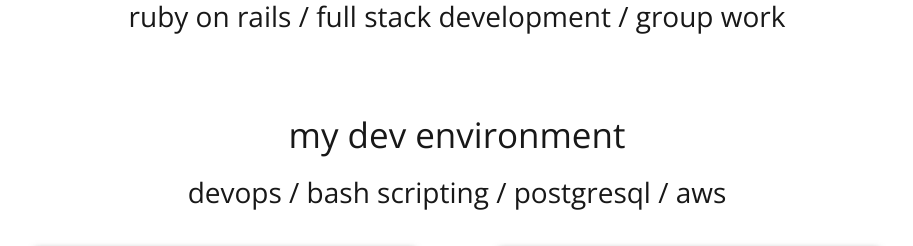
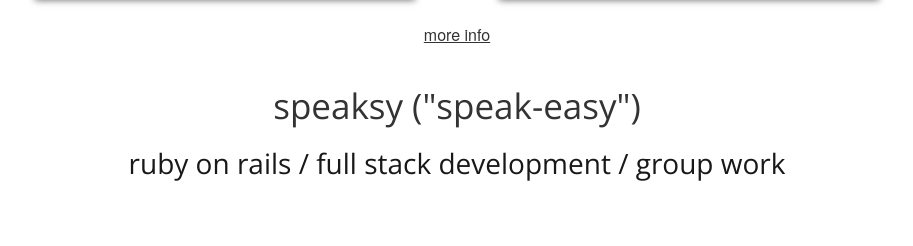
Before and after one commit to yaboicree/blogfolio, a Rails app: page / in a window 1280 px wide. Shown: the part 4368-4614 px from the top of the page, without its empty margins (183-1096 px from the left). Run offline with Rails 7, Linux system fonts and the light colour scheme; style sheets or scripts are compiled from the project's sources; some libraries are stand-ins or nearby versions.

Commit message:
Added more info tags

```diff
--- a/app/views/pages/index.html.erb
+++ b/app/views/pages/index.html.erb
@@ -31,6 +31,12 @@
 			<li class="seven columns ">working in an agile team environment</li>
 		</row>
 	</ul>
+</div>
+
+<div class="more-info">
+	<a>
+		more info
+	</a>
 </div>
 
 <br>
@@ -76,6 +82,12 @@
 			<li class="seven columns ">working in an flexible agile/scrum-esque team environment</li>
 		</row>
 	</ul>
+</div>
+
+<div class="more-info">
+	<a>
+		more info
+	</a>
 </div>
 
 <br>
@@ -135,7 +147,7 @@
 
 <div class="more-info">
 	<a>
-		More info
+		more info
 	</a>
 </div>
 
@@ -195,6 +207,12 @@
 	</ul>
 </div>
 
+<div class="more-info">
+	<a>
+		more info
+	</a>
+</div>
+
 <br>
 
 
@@ -229,6 +247,12 @@
 			<li class="seven columns ">todo: description of project task</li>
 		</row>
 	</ul>
+</div>
+
+<div class="more-info">
+	<a>
+		more info
+	</a>
 </div>
 
 <br>
@@ -311,6 +335,12 @@
 	</ul>
 </div>
 
+<div class="more-info">
+	<a>
+		more info
+	</a>
+</div>
+
 <br>
 
 <!-- eecs 183 final project -->
@@ -353,6 +383,12 @@
 			<li class="seven columns ">Github use on a team project</li>
 		</row>
 	</ul>
+</div>
+
+<div class="more-info">
+	<a>
+		more info
+	</a>
 </div>
 
 <br>
@@ -400,6 +436,12 @@
 			<li class="seven columns ">worked with sporadic internet access, often developing locally offline</li>
 		</row>
 	</ul>
+</div>
+
+<div class="more-info">
+	<a>
+		more info
+	</a>
 </div>
 
 <br>
@@ -491,6 +533,12 @@
 	</ul>
 </div>
 
+<div class="more-info">
+	<a>
+		more info
+	</a>
+</div>
+
 <br>
 
 <script type="text/javascript">
```
